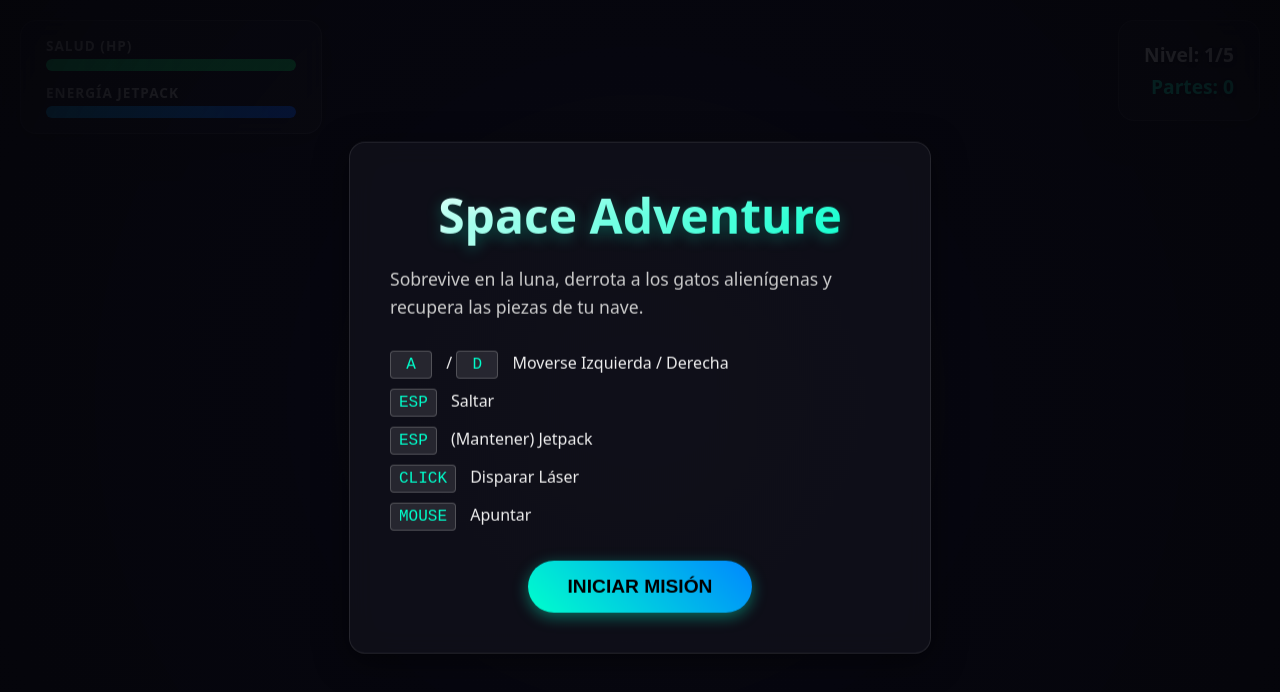
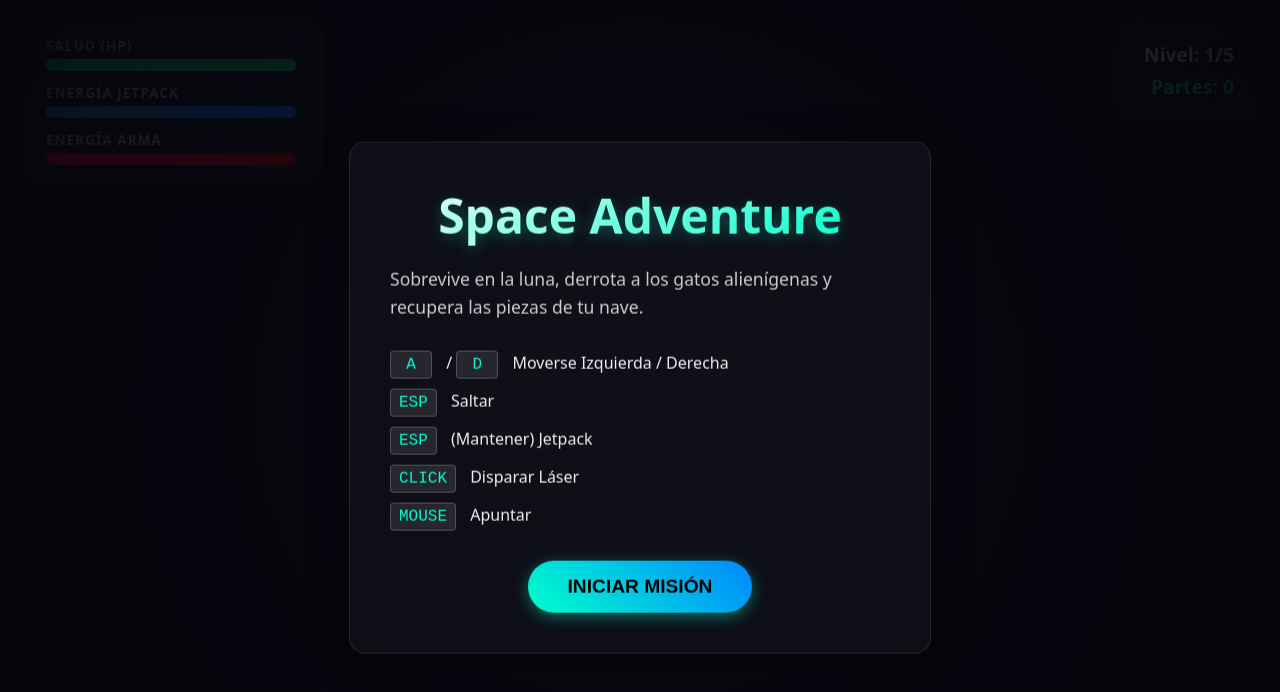
Before and after one commit to SpaceCat-2008/Space-Adventure-3D, a plain HTML site: page index.html in a window 1280 px wide. Drawn offline with nearby package versions, Linux system fonts and the light colour scheme.

Commit message:
Update index.html

```diff
--- a/index.html
+++ b/index.html
@@ -270,6 +270,14 @@
                     <div id="jetpack-bar-inner" class="bar-inner"></div>
                 </div>
             </div>
+            <div>
+                <span class="label">Energía Arma</span>
+                <div class="bar-container">
+                    <div id="weapon-bar-inner" class="bar-inner"
+                        style="background: linear-gradient(90deg, #ff0055, #aa0000); box-shadow: 0 0 10px rgba(255, 0, 85, 0.5);">
+                    </div>
+                </div>
+            </div>
         </div>
 
         <div class="info-container glass-panel">
@@ -303,7 +311,7 @@
             <h2 style="color: #ff3333;">MISIÓN FALLIDA</h2>
             <p class="instructions" style="text-align: center;">Tu traje ha sido comprometido.</p>
             <button id="btn-restart" class="btn"
-                style="background: linear-gradient(45deg, #ff3333, #ff8800);">REINTENTAR NIVEL</button>
+                style="background: linear-gradient(45deg, #ff3333, #ff8800);">Reintentar</button>
         </div>
     </div>
 
@@ -318,7 +326,7 @@
     </div>
 
     <!-- Cargar Módulo Principal -->
-    <script type="module" src="./main.js"></script>
+    <script type="module" src="./js/main.js"></script>
 </body>
 
 </html>
```
